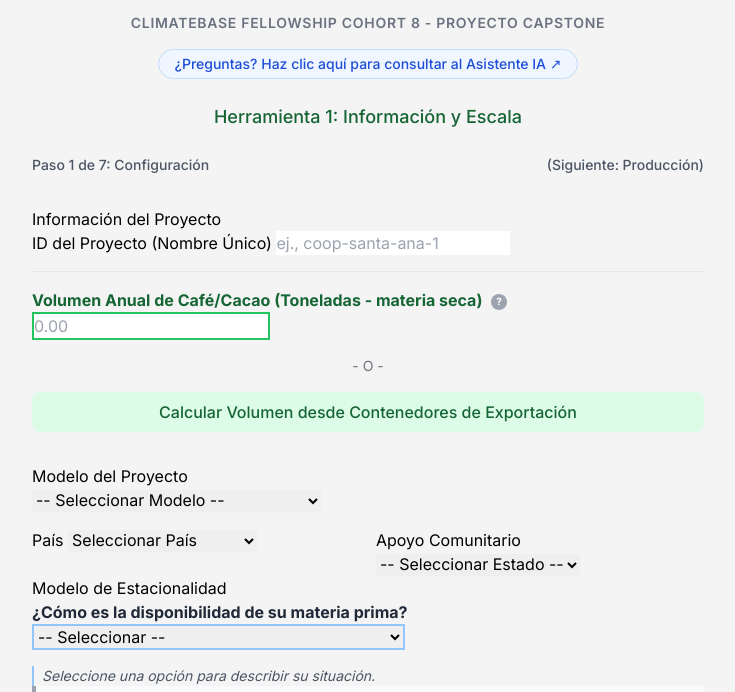
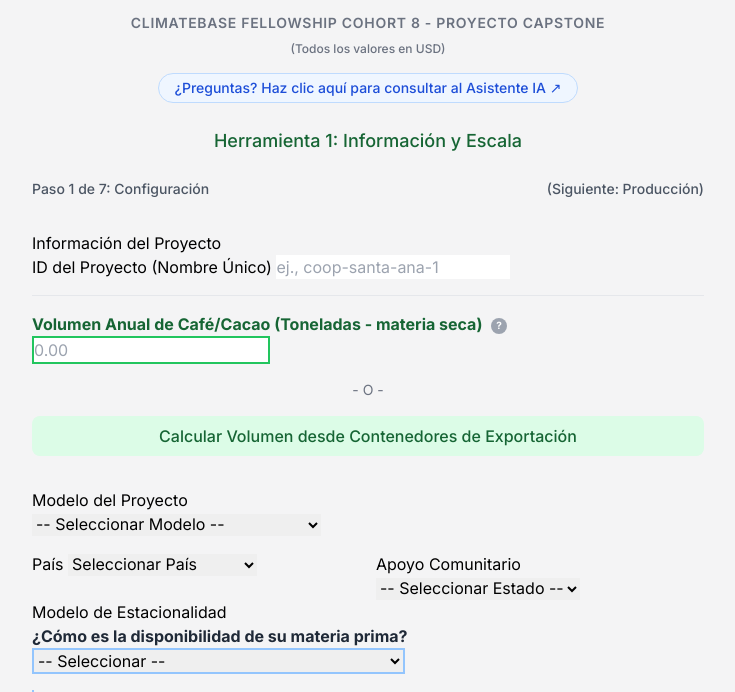
Before and after one commit to hillary-290/biochar-feasibility, a plain HTML site: page tool1_es.html in a window 1280 px wide. Shown: the part 103-795 px from the top of the page, without its empty margins (272-1007 px from the left). Drawn offline with nearby package versions, Linux system fonts and the light colour scheme.

```diff
--- a/tool1_es.html
+++ b/tool1_es.html
@@ -77,7 +77,7 @@ body { font-family: 'Inter', sans-serif; background-color: #f4f4f5; }
     <h1 class="text-2xl md:text-3xl font-extrabold text-green-700">Calculadora de Viabilidad de Biocarbón</h1>
     <h2 class="text-lg font-medium text-gray-700 mt-1">para Cadenas de Suministro de Café y Cacao en América Latina</h2>
     <p class="text-sm font-semibold text-gray-500 uppercase tracking-wider mt-4">Climatebase Fellowship Cohort 8 - Proyecto Capstone</p>
-
+    <p class="text-xs font-medium text-gray-500 mt-2">(Todos los valores en USD)</p>
 
     <div class="mt-4 mb-6">
         <a href="https://chatgpt.com/g/g-691ea2b1c2888191b85e54e203c53b2f-biochar-feasibility-guide"
```
